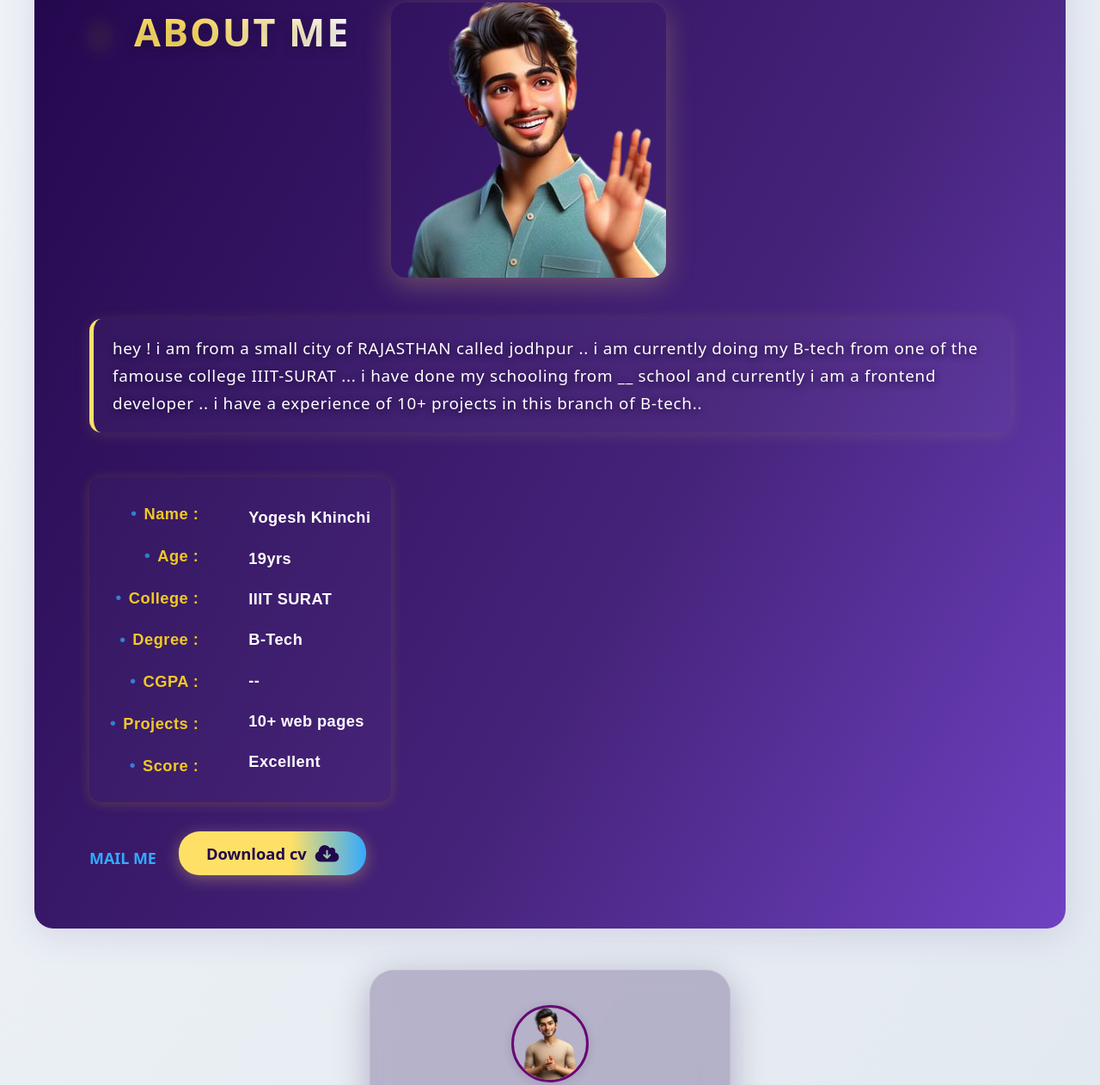
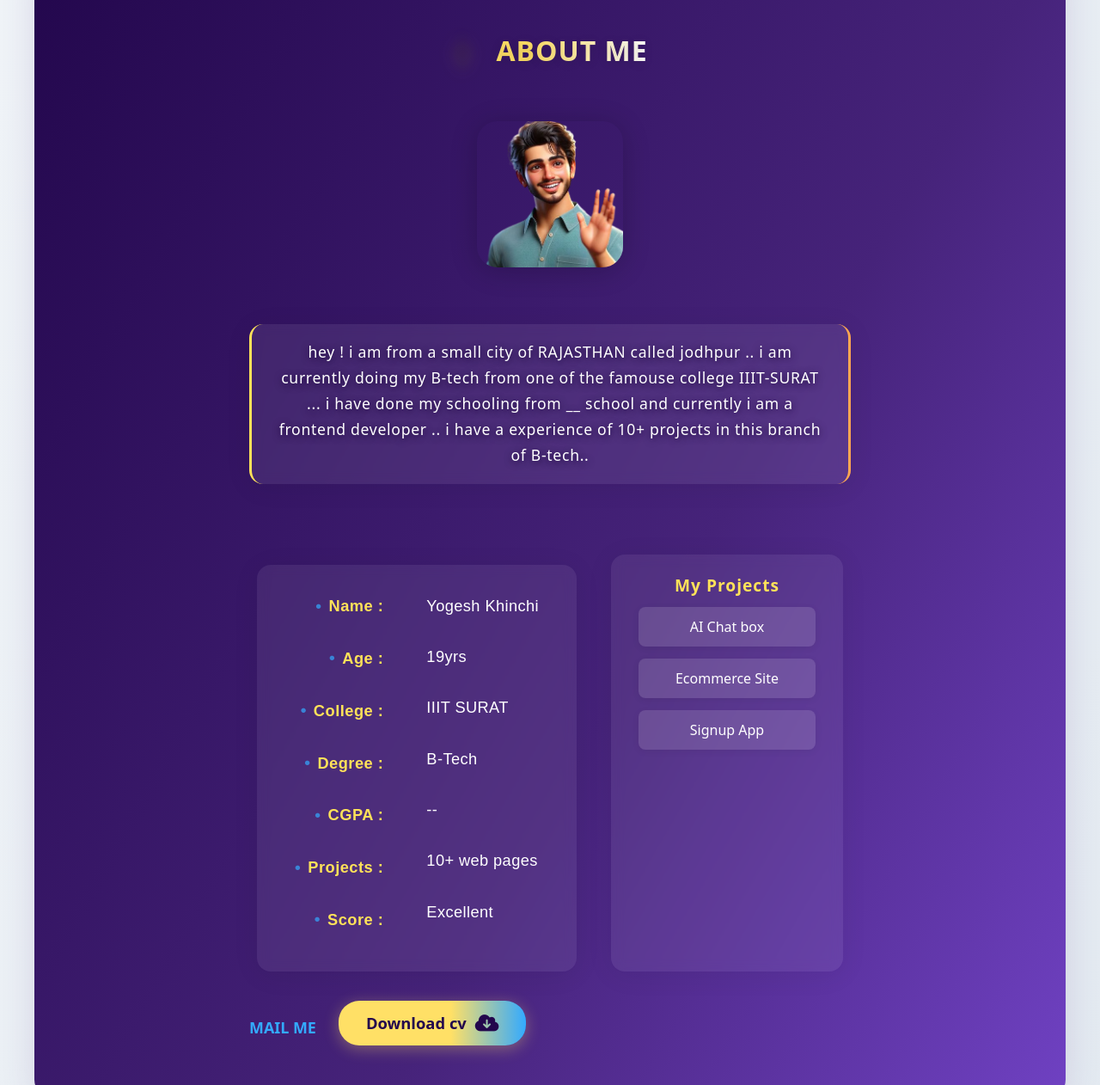
Before and after one commit to YogeshKhichi7877/PORTFOLIO, a website: page index.html in a window 1280 px wide. Shown: the part 2527-3789 px from the top of the page at 86% size. Drawn offline with nearby package versions, Linux system fonts and the light colour scheme; a web font is replaced by a local one.

Commit message:
my project section added

```diff
--- a/index.html
+++ b/index.html
@@ -135,9 +135,11 @@
     <img src="3d image2.png" alt="photo">
   </div>
   <div id="part2">
-            <div id="about21"> hey ! i am from a small city of RAJASTHAN called jodhpur .. i am currently doing my B-tech from one of the famouse college IIIT-SURAT ... i have done my schooling from __ school and currently i am a frontend developer .. i have a experience of 10+ projects in this branch of B-tech..
+    <div id="about21">
+      hey ! i am from a small city of RAJASTHAN called jodhpur .. i am currently doing my B-tech from one of the famouse college IIIT-SURAT ... i have done my schooling from __ school and currently i am a frontend developer .. i have a experience of 10+ projects in this branch of B-tech..
     </div>
 
+    <div class="about-flex">
       <div class="about-details">
         <ul class="about-labels">
           <li>Name :</li>
@@ -159,13 +161,24 @@
         </ul>
       </div>
 
-         <div id="allbtn">
-         <div id="mail"> <a href="mailto:ykhinchi38@gmail.com">MAIL ME  </a> </div>
-          <button  id="btn2">Download cv <i class="fa-solid fa-cloud-arrow-down"></i>    </button>
-       </div>    <!-- btn wala -->
+      <div class="projects-section">
+        <h3>My Projects</h3>
+        <div class="projects-grid">
+          <a href="https://yogeshkhichi7877.github.io/AI-Model/" target="_blank" class="project-card">AI Chat box</a>
+          <a href="https://yogeshkhichi7877.github.io/Ecommerce-/" target="_blank" class="project-card">Ecommerce Site</a>
+          <a href=" https://yogeshkhichi7877.github.io/Signup_app/" target="_blank" class="project-card">Signup App</a>
+          <!-- Add more project links as needed -->
+        </div>
+      </div>
     </div>
 
+    <div id="allbtn">
+      <div id="mail"><a href="mailto:ykhinchi38@gmail.com">MAIL ME</a></div>
+      <button id="btn2">Download cv <i class="fa-solid fa-cloud-arrow-down"></i></button>
+    </div>
+  </div>
 </main>
+
 
 
     <body>
@@ -195,4 +208,4 @@
    <script src="main.js"></script>
    <script src="https://cdn.jsdelivr.net/npm/bootstrap@5.3.7/dist/js/bootstrap.bundle.min.js" integrity="sha384-ndDqU0Gzau9qJ1lfW4pNLlhNTkCfHzAVBReH9diLvGRem5+R9g2FzA8ZGN954O5Q" crossorigin="anonymous"></script>
 </body>
-</html>f
+</html>
--- a/style.css
+++ b/style.css
@@ -1141,3 +1141,166 @@ color: #ff2d55;
     /* margin-left: 9rem; */
   }
 }
+
+/* wwwwwwwwwwwwwwwwwwwwwwwwwwwwwwwwwwwwwwwwwwwwwwwwwwwwwwwwwwwwwwwwwwwwwwwwwwwwwwwwwwwwwwww */
+
+#main4 {
+  width: 100%;
+  display: flex;
+  flex-direction: column;
+  align-items: center;
+}
+
+#aboutme {
+  font-size: 2rem;
+  font-weight: 700;
+  margin: 32px 0 10px 0;
+  color: #ffe259;
+  letter-spacing: 1px;
+  text-shadow: 0 2px 12px #0002;
+}
+
+#part1 img {
+  width: 170px;
+  height: 170px;
+  object-fit: cover;
+  border-radius: 24px;
+  box-shadow: 0 4px 32px #0003;
+  margin-bottom: 18px;
+  display: block;
+  margin-left: auto;
+  margin-right: auto;
+}
+
+#about21 {
+  max-width: 700px;
+  margin: 0 auto 30px auto;
+  color: #fff;
+  font-size: 1.1rem;
+  text-align: center;
+  padding: 18px 28px;
+  border-radius: 16px;
+  font-weight: 500;
+  background: rgba(255,255,255,0.08);
+  box-shadow: 0 4px 32px #0001;
+  backdrop-filter: blur(7px);
+  border-left: 3px solid #ffe259;
+  border-right: 3px solid #ffa751;
+}
+
+.about-flex {
+  display: flex;
+  justify-content: center;
+  gap: 40px;
+  margin: 30px auto 0 auto;
+  width: 100%;
+  max-width: 1000px;
+}
+
+.about-details {
+  display: flex;
+  gap: 24px;
+  background: rgba(255,255,255,0.07);
+  box-shadow: 0 4px 32px #0001;
+  border-radius: 16px;
+  backdrop-filter: blur(7px);
+  padding: 24px 44px;
+  font-size: 1.08rem;
+  min-width: 270px;
+  align-items: flex-start;
+  animation: fadeInLeft 0.8s cubic-bezier(.7,-0.2,.3,1.4);
+}
+
+.about-labels, .about-values {
+  list-style: none;
+  padding: 0;
+  margin: 0;
+}
+.about-labels li {
+  color: #ffe259;
+  font-weight: 700;
+  margin-bottom: 12px;
+}
+.about-values li {
+  color: #fff;
+  font-weight: 500;
+  margin-bottom: 12px;
+}
+
+.projects-section {
+  background: rgba(255,255,255,0.07);
+  box-shadow: 0 4px 32px #0001;
+  border-radius: 16px;
+  backdrop-filter: blur(7px);
+  padding: 24px 32px;
+  min-width: 270px;
+  max-width: 350px;
+  animation: fadeInRight 0.8s cubic-bezier(.7,-0.2,.3,1.4);
+  display: flex;
+  flex-direction: column;
+  align-items: center;
+}
+.projects-section h3 {
+  color: #ffe259;
+  margin-bottom: 14px;
+  font-size: 1.2rem;
+  letter-spacing: 1px;
+  font-weight: 700;
+}
+.projects-grid {
+  display: flex;
+  flex-direction: column;
+  gap: 14px;
+  width: 100%;
+  align-items: center;
+}
+.project-card {
+  background: rgba(255,255,255,0.13);
+  color: #fff;
+  padding: 10px 22px;
+  border-radius: 8px;
+  text-decoration: none;
+  font-weight: 500;
+  box-shadow: 0 2px 8px #0001;
+  border: 1.5px solid transparent;
+  transition:
+    background 0.18s,
+    color 0.18s,
+    border 0.18s,
+    transform 0.18s,
+    box-shadow 0.3s cubic-bezier(.7,-0.2,.3,1.4);
+  display: inline-block;
+  width: 100%;
+  text-align: center;
+}
+.project-card:hover {
+  background: linear-gradient(90deg, #ffe259, #ffa751 80%);
+  color: #2b2b2b;
+  border: 1.5px solid #ffa751;
+  box-shadow: 0 8px 24px #ffe25955;
+  transform: translateY(-3px) scale(1.05);
+}
+
+@keyframes fadeInLeft {
+  0% { opacity: 0; transform: translateX(-40px);}
+  100% { opacity: 1; transform: translateX(0);}
+}
+@keyframes fadeInRight {
+  0% { opacity: 0; transform: translateX(40px);}
+  100% { opacity: 1; transform: translateX(0);}
+}
+
+@media (max-width: 900px) {
+  .about-flex {
+    flex-direction: column;
+    gap: 20px;
+    align-items: center;
+  }
+  .about-details, .projects-section {
+    min-width: 220px;
+    max-width: 95vw;
+    width: 100%;
+    justify-content: center;
+    align-items: center;
+  }
+}
```
Also changed, not shown: first.js (deleted, +0 -152 lines). Lines whose indentation alone changed are shown as unchanged.
